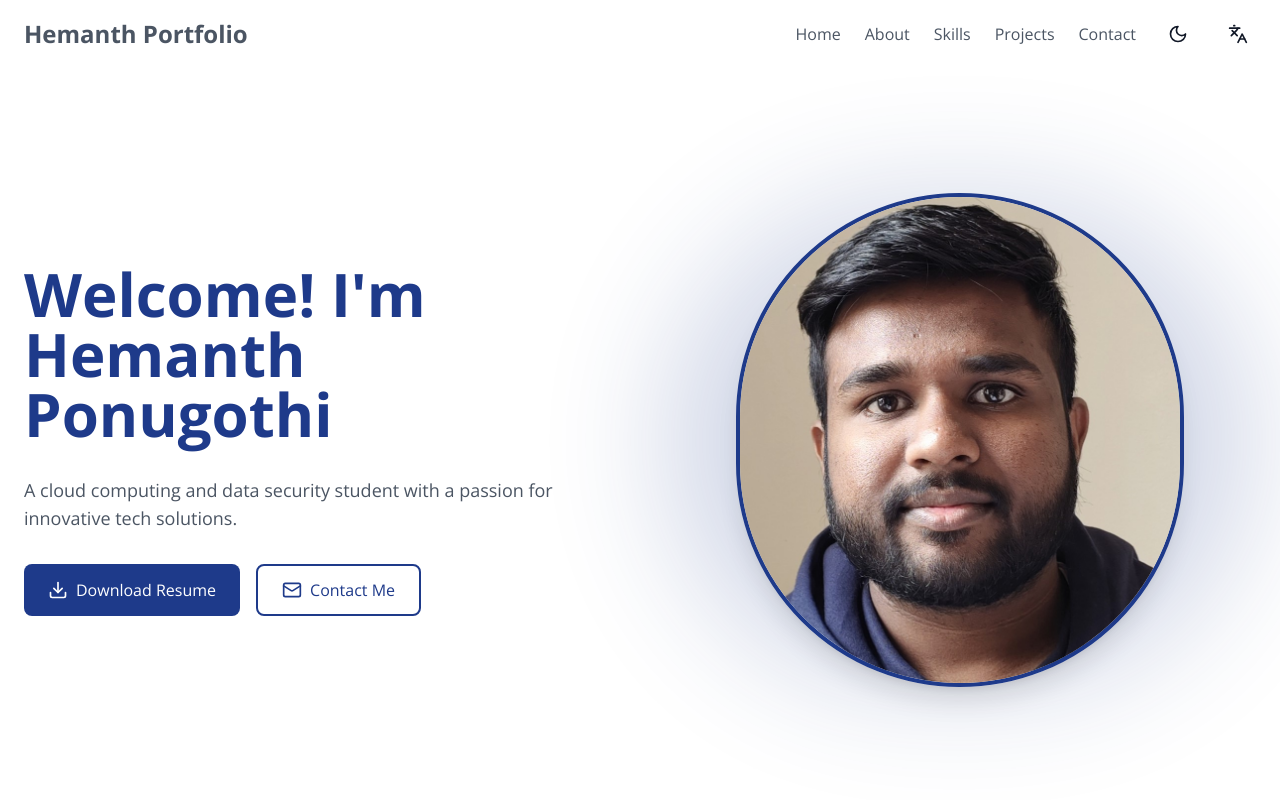
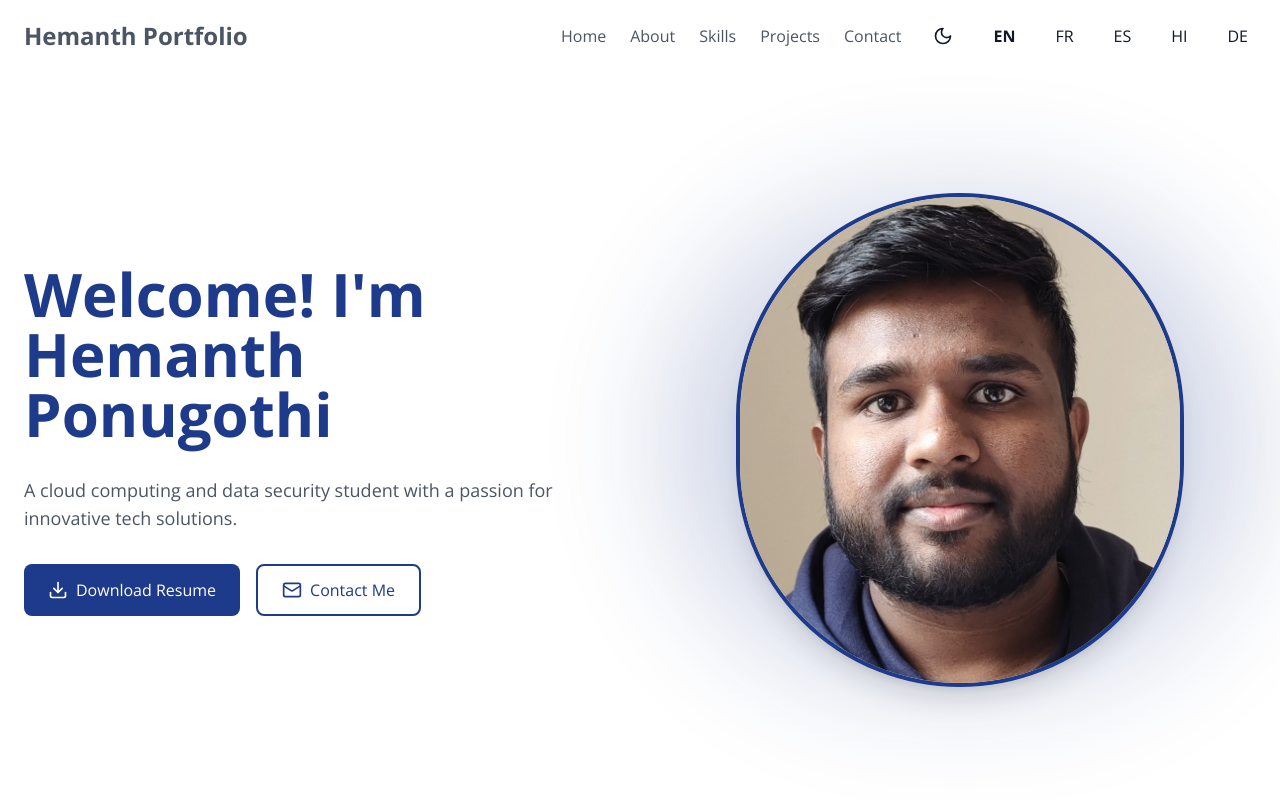
Before and after one commit to Hemanth26080/My_Website_Protfolio, a React (Vite) app: page / in a window 1280 px wide. Shown: the top 800 px of the page. Built offline with nearby package versions, Linux system fonts and the light colour scheme.

Commit message:
Update Header.tsx

```diff
--- a/src/components/Header.tsx
+++ b/src/components/Header.tsx
@@ -1,12 +1,14 @@
 import { useEffect, useState } from 'react';
+import { useTranslation } from 'react-i18next';
 import { Moon, Sun, Languages } from 'lucide-react';
 import { Link } from './Link';
 
 export function Header() {
   const [isDark, setIsDark] = useState(false);
-  const [language, setLanguage] = useState<'en' | 'fr'>('en');
+  const { i18n } = useTranslation();
+  const languages = ['en', 'fr', 'es', 'hi', 'de'];
+  const [language, setLanguage] = useState('en');
 
-  // Add this useEffect block
   useEffect(() => {
     if (isDark) {
       document.documentElement.classList.add('dark');
@@ -14,6 +16,11 @@ export function Header() {
       document.documentElement.classList.remove('dark');
     }
   }, [isDark]);
+
+  const changeLanguage = (lng: string) => {
+    i18n.changeLanguage(lng);
+    setLanguage(lng);
+  };
 
   return (
     <header className="fixed top-0 left-0 right-0 z-50 bg-white/80 dark:bg-gray-900/80 backdrop-blur-sm">
@@ -36,12 +43,15 @@ export function Header() {
             {isDark ? <Sun className="w-5 h-5" /> : <Moon className="w-5 h-5" />}
           </button>
 
-          <button
-            onClick={() => setLanguage(language === 'en' ? 'fr' : 'en')}
-            className="p-2 hover:bg-gray-100 dark:hover:bg-gray-800 rounded-full"
-          >
-            <Languages className="w-5 h-5" />
-          </button>
+          {languages.map((lng) => (
+            <button
+              key={lng}
+              onClick={() => changeLanguage(lng)}
+              className={`p-2 hover:bg-gray-100 dark:hover:bg-gray-800 rounded-full ${language === lng ? 'font-bold' : ''}`}
+            >
+              {lng.toUpperCase()}
+            </button>
+          ))}
         </div>
       </nav>
     </header>
```
